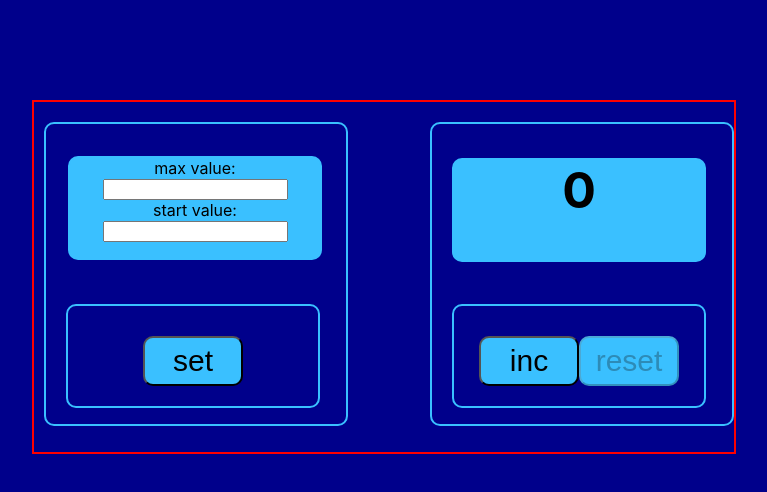
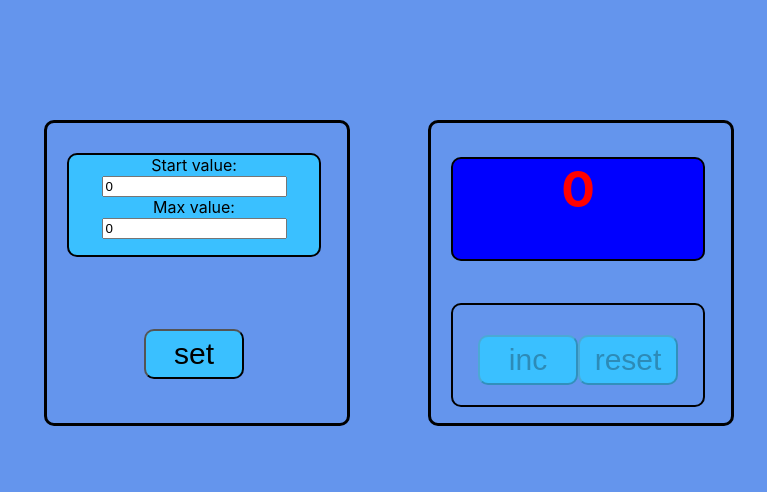
Before and after one commit to Vadim-w/Counter, a React (Create React App) app: page / in a window 1280 px wide. Shown: the top 492 px of the page, without its empty margins (256-1023 px from the left). Built offline with nearby package versions, Linux system fonts and the light colour scheme.

Commit message:
Created the ability to add extreme counter values.

```diff
--- a/src/App.css
+++ b/src/App.css
@@ -5,7 +5,6 @@
 }
 
 .commonBlock{
-  border: 2px red solid;
   width: 700px;
   height: 350px;
   position: relative;
@@ -48,13 +47,13 @@
 }
 
 body{
-  background-color: darkblue;
+  background-color: cornflowerblue;
 }
 
 .counter {
   width: 300px;
   height: 300px;
-  border: 2px #3ac0ff solid;
+  border: 3px  black solid;
   border-radius: 10px;
   display: inline-block;
   margin-top: 20px;
@@ -66,7 +65,7 @@ body{
 .screen {
   width: 250px;
   height: 100px;
-  border: 2px #3ac0ff solid;
+  border: 2px black solid;
   border-radius: 10px;
   margin-top: -250px;
   margin-left: 20px;
@@ -77,12 +76,12 @@ body{
 .screen-block {
   width: 250px;
   height: 100px;
-  border: 2px #3ac0ff solid;
+  border: 2px black solid;
   border-radius: 10px;
   position: static;
   margin-top: -250px;
   margin-left: 20px;
-  background-color: #3ac0ff;
+  background-color: blue;
   font-size: 50px;
   color: red;
   font-weight: bold;
@@ -92,10 +91,14 @@ body{
 .buttons {
   width: 250px;
   height: 100px;
-  border: 2px #3ac0ff solid;
+  border: 2px black solid;
   margin-top: 180px;
   margin-left: 20px;
   border-radius: 10px;
+}
+
+.buttonSettings {
+  margin-top: 60px;
 }
 
 .reset {
@@ -110,7 +113,7 @@ body{
 .ins {
   width: 100px;
   height: 50px;
-  background-color: #3ac0ff ;
+  background-color: black ;
   border-radius: 10px;
   font-size: 30px;
 }
@@ -118,7 +121,7 @@ body{
 .settingsBlock{
   width: 300px;
   height: 300px;
-  border: 2px #3ac0ff solid ;
+  border: 3px black solid ;
   border-radius: 10px;
   display: inline-block;
   margin-right: 40px;
@@ -130,9 +133,11 @@ body{
 .settingsScreen{
   width: 250px;
   height: 100px;
-  border: 2px #3ac0ff solid;
+  border: 2px black solid;
   border-radius: 10px;
-  margin-top: -230px;
+  margin-top: 30px;
+  margin-left: 20px;
+  position: center;
   background-color: #3ac0ff;
 
 }
--- a/src/App.tsx
+++ b/src/App.tsx
@@ -1,16 +1,23 @@
-import React, {useState} from 'react';
+import React, {ChangeEvent, useState} from 'react';
 import './App.css';
-import { Counter } from './CounterBlock/Counter';
+import {Counter} from './CounterBlock/Counter';
 
 function App() {
     let [counter, setCounter] = useState(0)
+    let [maxValue, setMaxValue] = useState(0)
 
     function addCounter() {
-
-        setCounter(counter+1)
+        setCounter(counter + 1)
     }
     function reset() {
         setCounter(0)
+    }
+
+    function applySettings(start: number, max: number) {
+        debugger;
+        setCounter(start)
+        setMaxValue(max)
+
     }
 
     return (
@@ -18,6 +25,8 @@ import { Counter } from './CounterBlock/Counter';
             <Counter addCounter={addCounter}
                      counter={counter}
                      reset={reset}
+                     applySettings={applySettings}
+                     maxValue={maxValue}
             />
         </div>
     );
--- a/src/CounterBlock/Buttons.tsx
+++ b/src/CounterBlock/Buttons.tsx
@@ -5,12 +5,13 @@ type buttonsType = {
     addCounter: () => void
     reset: () => void
     counter: number
+    maxValue: number
 }
 
 export const Buttons: React.FC<buttonsType> = (props) => {
     return (
         <div className={"buttons"}>
-            <Button title={"inc"} onClickHandler={props.addCounter} disabled={props.counter === 5}/>
+            <Button title={"inc"} onClickHandler={props.addCounter} disabled={props.counter === props.maxValue}/>
             <Button title={"reset"} onClickHandler={props.reset} disabled={props.counter === 0}/>
         </div>
     )
--- a/src/CounterBlock/Counter.tsx
+++ b/src/CounterBlock/Counter.tsx
@@ -1,27 +1,27 @@
 import React from 'react';
 import {Buttons} from './Buttons';
 import {Screen} from "./Screen";
-import {Button} from "../Common/Button";
 import {ScreenSettings} from "../SettingsCounterBlock/ScreenSettings";
 
 type counterType = {
     addCounter: () => void
     counter: number
     reset: () => void
+    applySettings: (start: number, max: number) => void
+    maxValue: number
 }
 
 export const Counter: React.FC<counterType> = (props) => {
     return (<div className={"commonBlock"}>
             <div className={"settingsBlock"}>
-                <div className={"buttons"}>
-                <Button title={"set"} onClickHandler={ () => {}} disabled={false}/>
-                <ScreenSettings/>
+                <div>
+                <ScreenSettings applySettings={props.applySettings}/>
                 </div>
 
             </div>
             <div className={"counter"}>
-                <Buttons addCounter={props.addCounter} reset={props.reset} counter={props.counter}/>
-                <Screen counter={props.counter}/>
+                <Buttons addCounter={props.addCounter} reset={props.reset} counter={props.counter} maxValue={props.maxValue}/>
+                <Screen counter={props.counter} maxValue={props.maxValue}/>
             </div>
         </div>
     )
--- a/src/CounterBlock/Screen.tsx
+++ b/src/CounterBlock/Screen.tsx
@@ -2,11 +2,12 @@ import React from 'react';
 
 type screenType = {
     counter: number
+    maxValue: number
 }
 
 export const Screen:React.FC<screenType> = (props) => {
     return(
-        <div className={props.counter === 5? "screen-block": "screen"} >
+        <div className={props.counter === props.maxValue? "screen-block": "screen"} >
             {props.counter}
         </div>
     )
--- a/src/SettingsCounterBlock/ScreenSettings.tsx
+++ b/src/SettingsCounterBlock/ScreenSettings.tsx
@@ -1,10 +1,36 @@
-import React from 'react';
+import React, {ChangeEvent, useState} from 'react';
+import {Button} from "../Common/Button";
 
-export const ScreenSettings = () => {
+type ScreenSettingsPropsType = {
+    applySettings: (start: number, max: number) => void
+}
+
+export const ScreenSettings = (props:ScreenSettingsPropsType) => {
+
+    let [startValue, setStartValue] = useState("0")
+    let [maxValue, setMaxValue] = useState("0")
+
+    function onChangeStartValue(e: ChangeEvent<HTMLInputElement>) {
+        setStartValue(e.currentTarget.value)
+    }
+
+    function onChangeMaxValue(e: ChangeEvent<HTMLInputElement>) {
+        setMaxValue(e.currentTarget.value)
+    }
+
+    function applySettings() {
+        if(startValue.trim() && maxValue.trim()) {
+            props.applySettings(Number(startValue), Number(maxValue))
+        }
+    }
+
     return (
         <div className={"settingsScreen"}>
-            <div className={"maxValue"}>max value: <input/></div>
-            <div className={"startValue"}>start value: <input /></div>
+            <div className={"maxValue"}>Start value: <input value={startValue} onChange={onChangeStartValue} type='number'/></div>
+            <div className={"startValue"}>Max value: <input value={maxValue} onChange={onChangeMaxValue} type='number' /></div>
+            <div className={"buttonSettings"}>
+                <Button title={"set"} onClickHandler={applySettings} disabled={false}/>
+            </div>
         </div>
     )
 }
```
Lines whose indentation alone changed are shown as unchanged.
